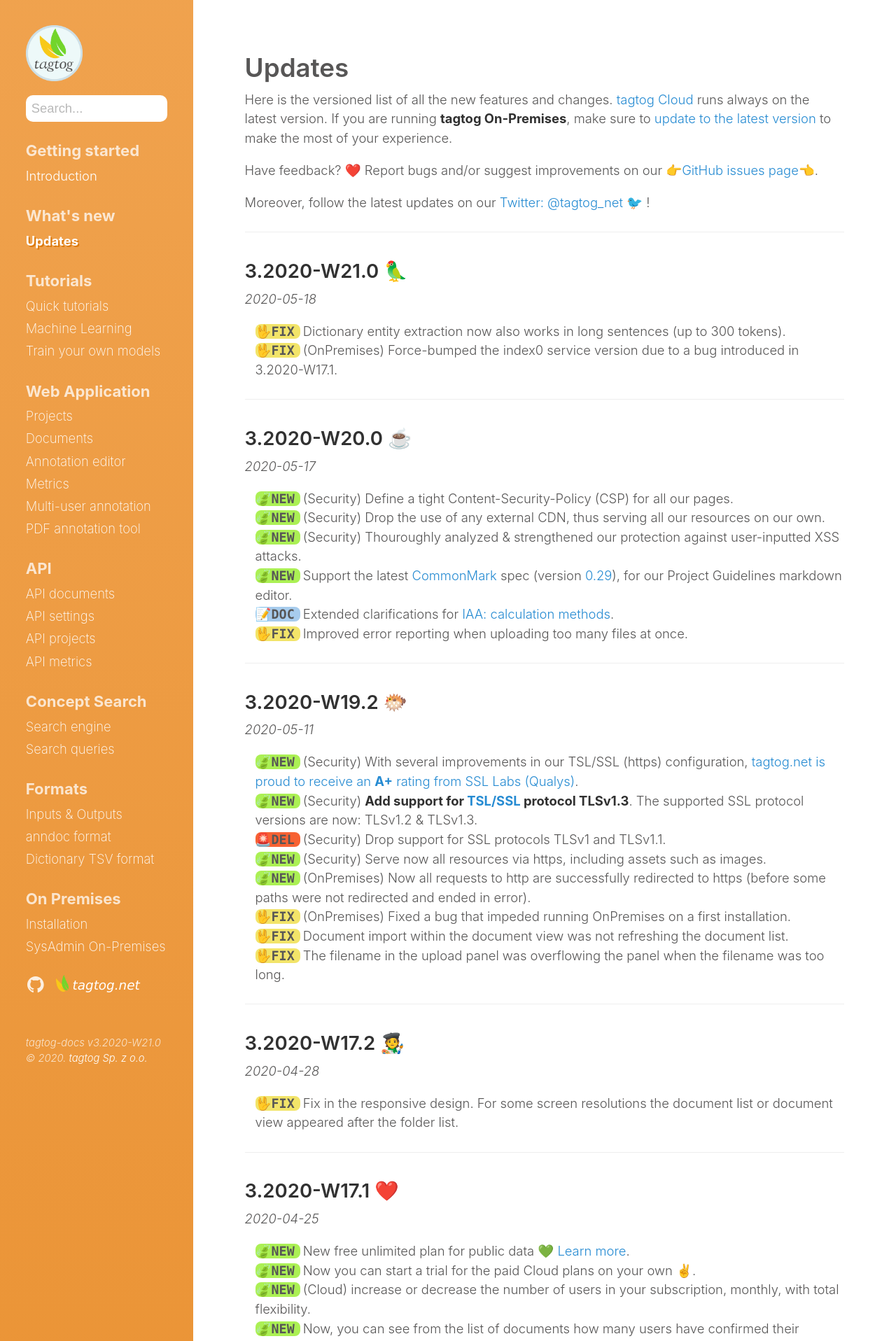
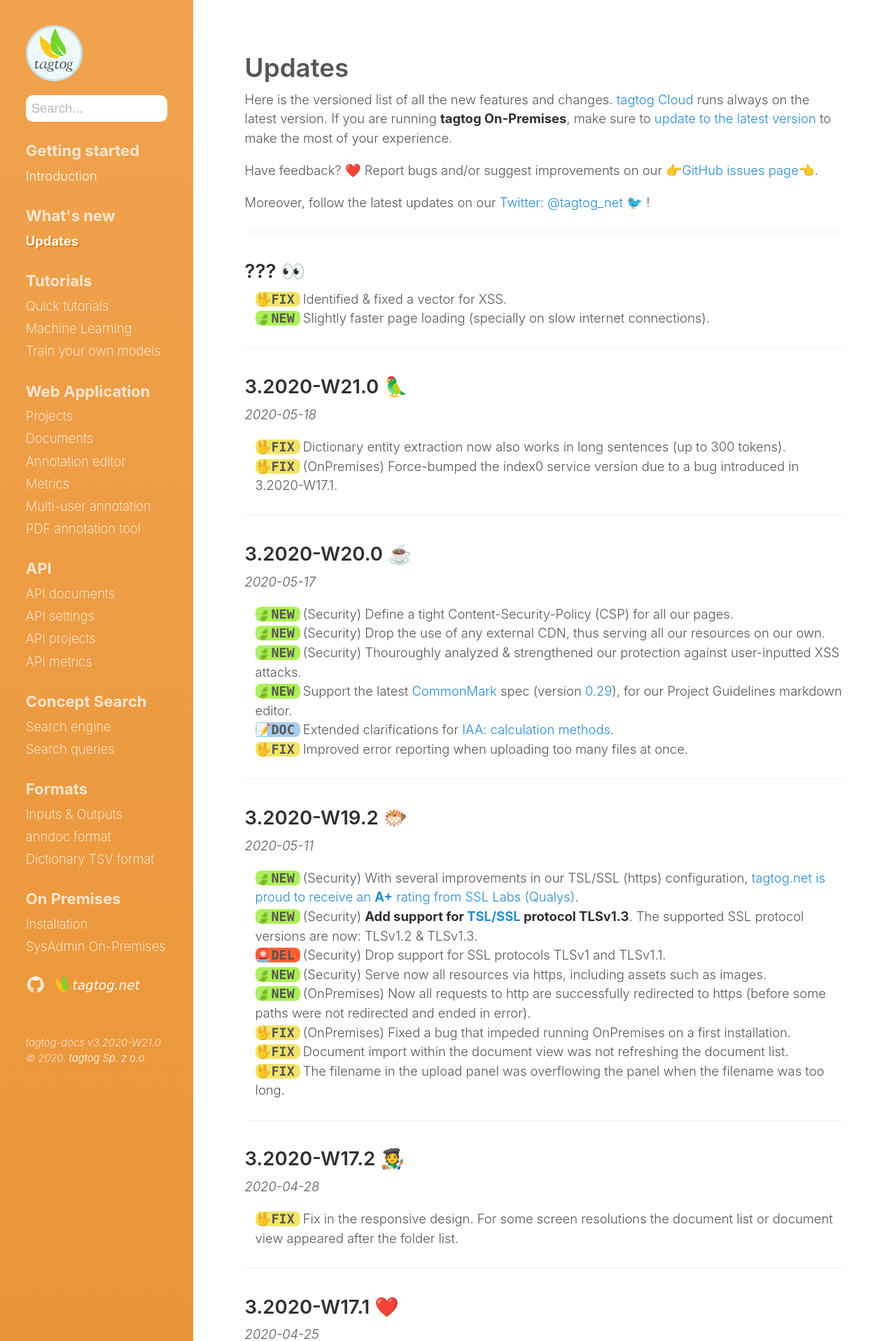
Before and after one commit to tagtogorg/tagtog-doc, a Jekyll site: the page built from updates.md, in a window 1280 px wide. Shown: the top 1916 px of the page at 70% size. Built offline with Jekyll 4.4.1, drawn with Linux system fonts in a browser that asks for light colours; nearby versions of some CDN libraries; emoji names are drawn with the system emoji font; some of the changed text lies outside the part shown.

Commit message:
prepare new updates

```diff
--- a/updates.md
+++ b/updates.md
@@ -11,6 +11,15 @@ Here is the versioned list of all the new features and changes. [tagtog Cloud](h
 Have feedback? :heart: Report bugs and/or suggest improvements on our [:point_right:GitHub issues page:point_left:](https://github.com/tagtog/tagtog-doc/issues).
 
 Moreover, follow the latest updates on our [Twitter: @tagtog_net 🐦](https://twitter.com/tagtog_net) !
+
+---
+
+## ??? 👀
+
+<ul class="updates">
+  <li class="fix"><span markdown="1">Identified & fixed a vector for XSS.</span></li>
+  <li class="new"><span markdown="1">Slightly faster page loading (specially on slow internet connections).</span></li>
+</ul>
 
 ---
 
```
